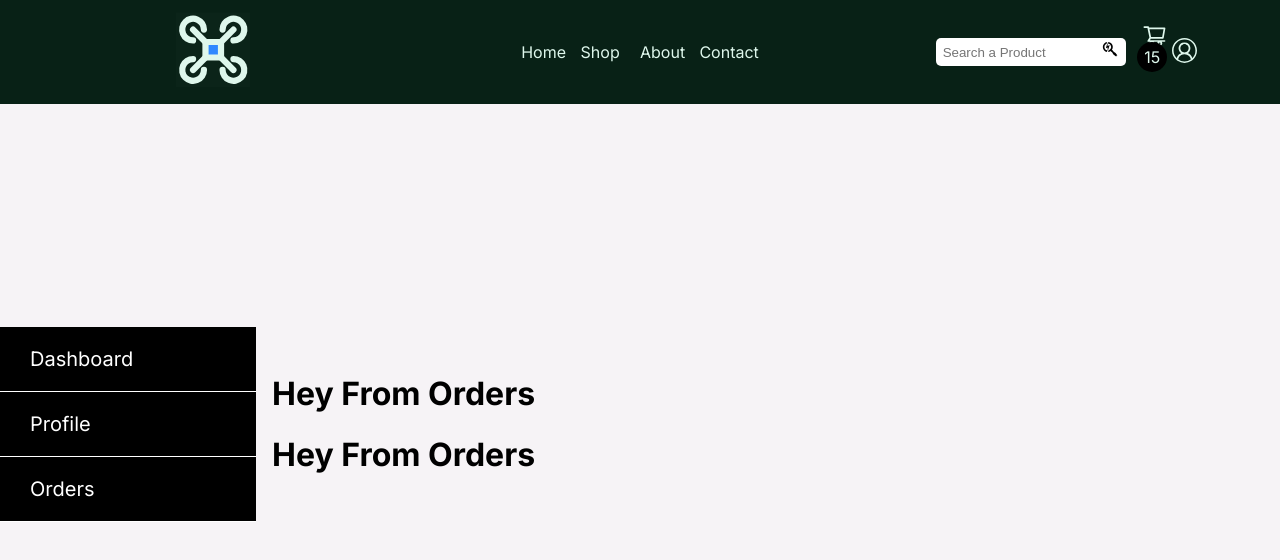
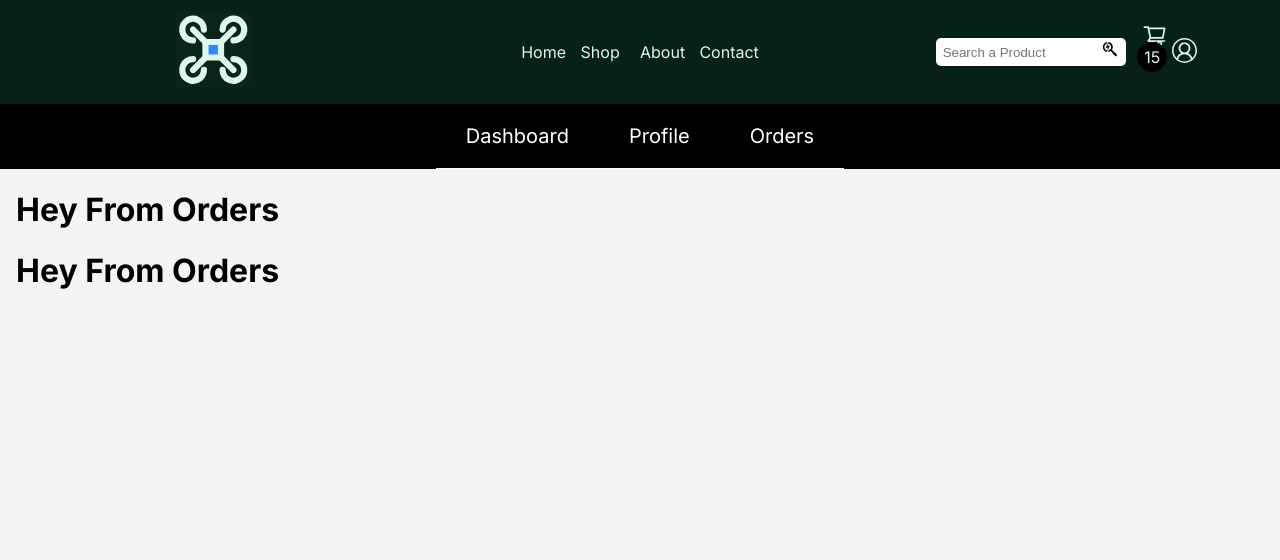
Before and after one commit to Shub3am/RoboNov, a Next.js app: page /dashboard in a window 1280 px wide. Shown: the top 560 px of the page. Built offline with nearby package versions, Linux system fonts and the light colour scheme; no server answers; sample sign-in values are in the browser's storage.

Commit message:
Fixed Dashboard's Menu CSS

```diff
--- a/src/app/dashboard/dashboard.module.css
+++ b/src/app/dashboard/dashboard.module.css
@@ -1,11 +1,15 @@
 .container {
-  display: grid;
+  /* display: grid; */
   /* grid-template-rows: 1fr 2fr; */
-  grid-template-columns: 20% 80%;
-  align-items: center;
-  grid-template-rows: 80vh;
+  /* grid-template-columns: 20% 80%; */
+
+  /* grid-template-rows: 80vh; */
 }
-
+.sideBarMenu {
+  display: flex;
+  background: black;
+  justify-content: center;
+}
 .sideBarMenu li {
   font-size: 1.25em;
   list-style: none;
--- a/src/app/dashboard/page.tsx
+++ b/src/app/dashboard/page.tsx
@@ -9,11 +9,9 @@ export default function Account({ currentState }: { currentState: Function }) {
   if (status == "authenticated") {
     return (
       <div className={styles.sideBarMenu}>
-        <nav>
-          <li>Dashboard</li>
-          <li>Profile</li>
-          <li>Orders</li>
-        </nav>
+        <li>Dashboard</li>
+        <li>Profile</li>
+        <li>Orders</li>
       </div>
     );
   } else {
```
